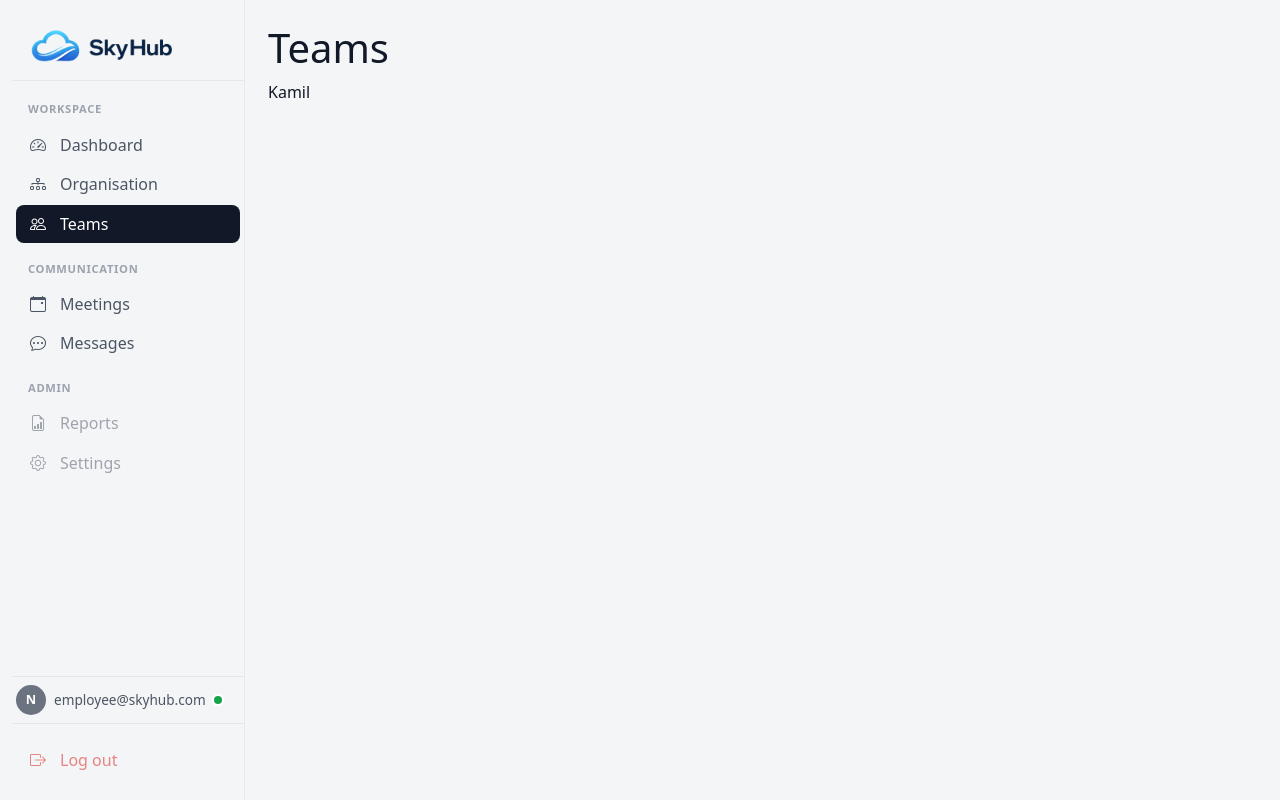
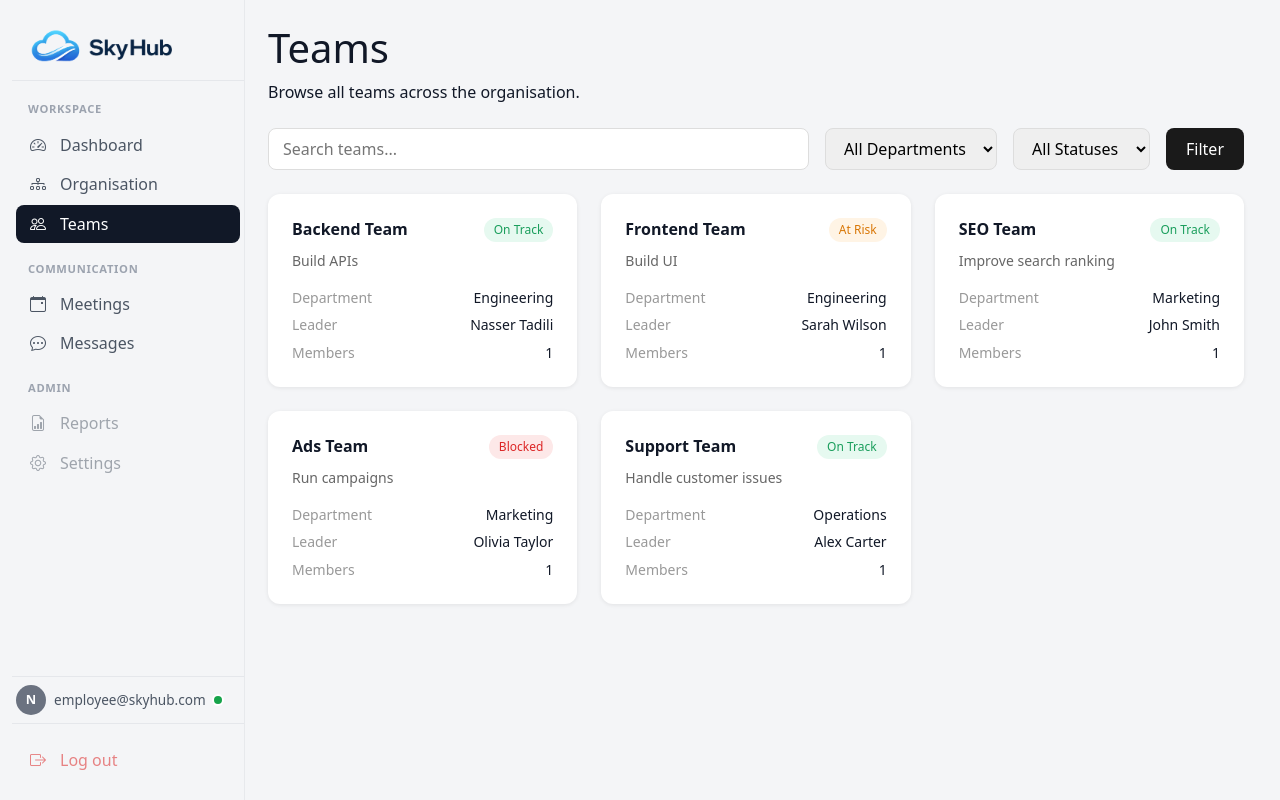
Before and after one commit to ntadili/skyhub-django, a Django app: page /teams/ in a window 1280 px wide. Run offline with Django 4.2, Linux system fonts and the light colour scheme; data comes from the database, SQL or seed files in the repository.

Commit message:
Add teams list with search/filter and team detail page

```diff
--- a/main/templates/teams/teams.html
+++ b/main/templates/teams/teams.html
@@ -2,5 +2,73 @@
 
 {% block content %}
 <h1>Teams</h1>
-<p>Kamil</p>
+<p>Browse all teams across the organisation.</p>
+
+<form method="get" style="display:flex; gap:1rem; margin: 1.5rem 0; flex-wrap:wrap;">
+  <input
+    type="text"
+    name="q"
+    value="{{ search_query }}"
+    placeholder="Search teams..."
+    style="padding: 8px 14px; border-radius:8px; border:1px solid #ddd; flex:1; min-width:200px;">
+
+  <select name="department" style="padding: 8px 14px; border-radius:8px; border:1px solid #ddd;">
+    <option value="">All Departments</option>
+    {% for dept in departments %}
+    <option value="{{ dept.id }}" {% if dept_filter == dept.id|stringformat:"s" %}selected{% endif %}>
+      {{ dept.department_name }}
+    </option>
+    {% endfor %}
+  </select>
+
+  <select name="status" style="padding: 8px 14px; border-radius:8px; border:1px solid #ddd;">
+    <option value="">All Statuses</option>
+    <option value="on_track" {% if status_filter == "on_track" %}selected{% endif %}>On Track</option>
+    <option value="at_risk"  {% if status_filter == "at_risk"  %}selected{% endif %}>At Risk</option>
+    <option value="blocked"  {% if status_filter == "blocked"  %}selected{% endif %}>Blocked</option>
+  </select>
+
+  <button type="submit" style="padding: 8px 20px; border-radius:8px; background:#1a1a1a; color:white; border:none; cursor:pointer;">
+    Filter
+  </button>
+</form>
+
+<div class="teams-grid">
+  {% for team in teams %}
+  <a href="{% url 'team_detail' team.id %}" class="team-card">
+    <div class="team-card-header">
+      <h3>{{ team.team_name }}</h3>
+      <span class="status-badge status-{{ team.status }}">
+        {% if team.status == 'on_track' %}On Track
+        {% elif team.status == 'at_risk' %}At Risk
+        {% else %}Blocked{% endif %}
+      </span>
+    </div>
+    <p class="team-mission">{{ team.mission }}</p>
+    <div class="team-meta">
+      <div><span class="label">Department</span><span>{{ team.department_name }}</span></div>
+      <div><span class="label">Leader</span><span>{{ team.leader_name|default:"No leader" }}</span></div>
+      <div><span class="label">Members</span><span>{{ team.members.count }}</span></div>
+    </div>
+  </a>
+  {% empty %}
+  <p>No teams found.</p>
+  {% endfor %}
+</div>
+
+<style>
+  .teams-grid { display:grid; grid-template-columns:repeat(auto-fill, minmax(300px, 1fr)); gap:1.5rem; }
+  .team-card { background:white; border-radius:12px; padding:1.5rem; box-shadow:0 1px 4px rgba(0,0,0,0.08); text-decoration:none; color:inherit; display:block; transition: box-shadow 0.2s; }
+  .team-card:hover { box-shadow: 0 4px 12px rgba(0,0,0,0.12); }
+  .team-card-header { display:flex; justify-content:space-between; align-items:center; margin-bottom:0.5rem; }
+  .team-card-header h3 { margin:0; font-size:1rem; font-weight:600; }
+  .team-mission { color:#666; font-size:0.875rem; margin-bottom:1rem; }
+  .team-meta { display:flex; flex-direction:column; gap:0.4rem; font-size:0.875rem; }
+  .team-meta div { display:flex; justify-content:space-between; }
+  .label { color:#999; }
+  .status-badge { font-size:0.75rem; padding:3px 10px; border-radius:999px; font-weight:500; }
+  .status-on_track { background:#e6f9f0; color:#1a9e5c; }
+  .status-at_risk  { background:#fff4e5; color:#d97706; }
+  .status-blocked  { background:#fde8e8; color:#dc2626; }
+</style>
 {% endblock %}
--- a/main/urls/teams_urls.py
+++ b/main/urls/teams_urls.py
@@ -1,6 +1,7 @@
 from django.urls import path
-from main.views.teams_views import team_list
+from main.views.teams_views import team_list, team_detail
 
 urlpatterns = [
     path('', team_list, name='teams'),
+    path('<int:team_id>/', team_detail, name='team_detail'),
 ]
--- a/main/views/teams_views.py
+++ b/main/views/teams_views.py
@@ -1,4 +1,32 @@
-from django.shortcuts import render
+from django.shortcuts import render, get_object_or_404
+from main.models import Team, Department
 
 def team_list(request):
-    return render(request, 'teams/teams.html')
+    teams = Team.objects.select_related('department_name', 'team_leader__profile').prefetch_related('members')
+    departments = Department.objects.all()
+
+    dept_filter = request.GET.get('department', '')
+    status_filter = request.GET.get('status', '')
+    search_query = request.GET.get('q', '')
+
+    if dept_filter:
+        teams = teams.filter(department_name__id=dept_filter)
+    if status_filter:
+        teams = teams.filter(status=status_filter)
+    if search_query:
+        teams = teams.filter(team_name__icontains=search_query)
+
+    return render(request, 'teams/teams.html', {
+        'teams': teams,
+        'departments': departments,
+        'dept_filter': dept_filter,
+        'status_filter': status_filter,
+        'search_query': search_query,
+    })
+
+def team_detail(request, team_id):
+    team = get_object_or_404(
+        Team.objects.select_related('department_name', 'team_leader__profile').prefetch_related('members__user'),
+        id=team_id
+    )
+    return render(request, 'teams/team_detail.html', {'team': team})
```
Also changed, not shown: main/templates/teams/team_detail.html (added, +51 -0 lines).
